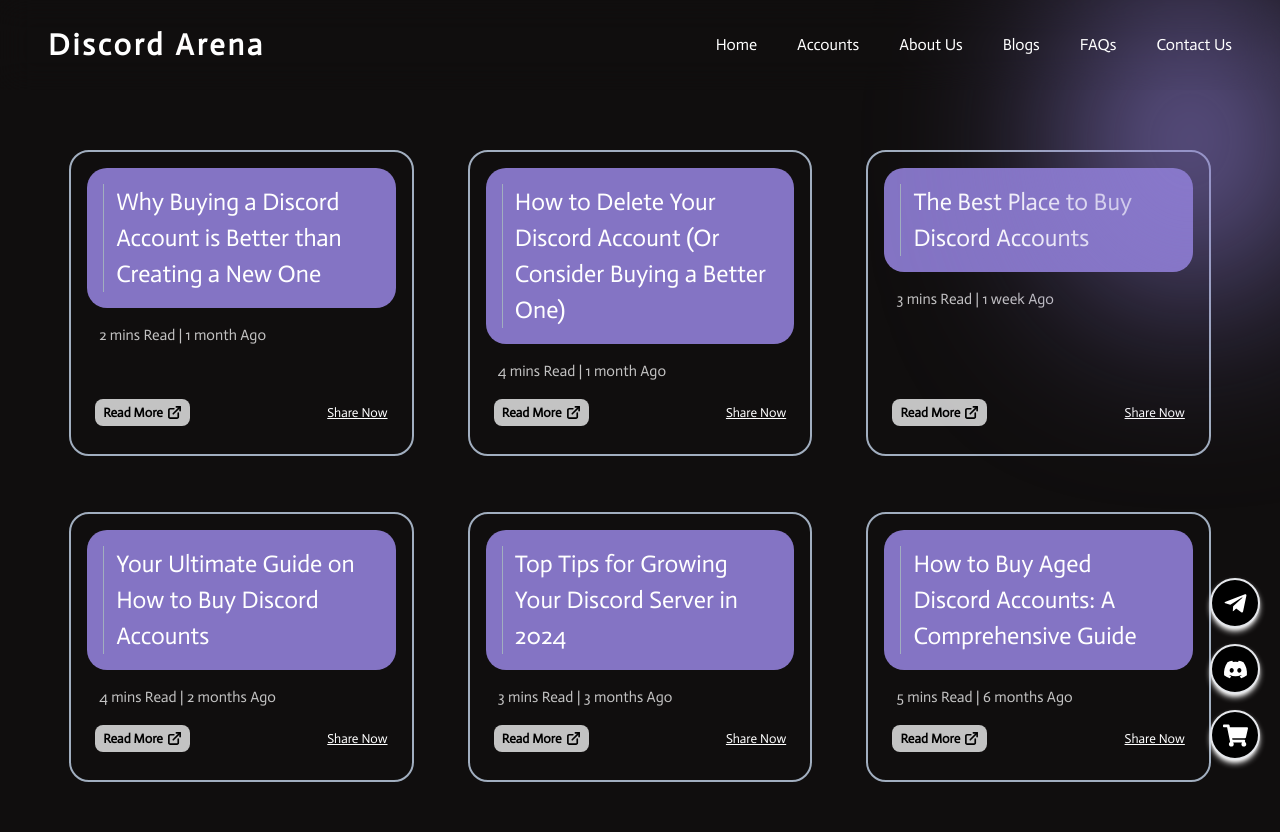
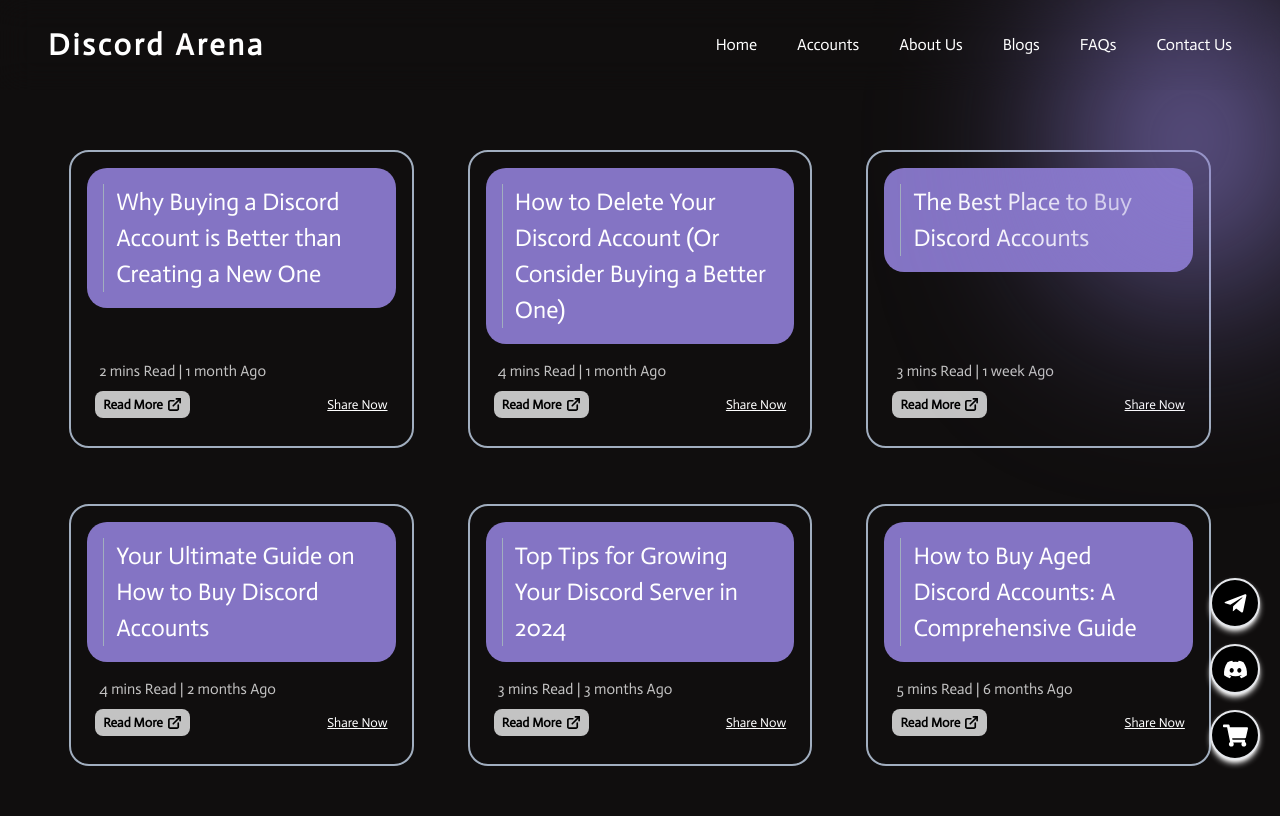
Before and after one commit to enggsatyamraj/CSET301_Assignment, a Next.js app: page /blogs in a window 1280 px wide. Built offline with nearby package versions, Linux system fonts and the light colour scheme.

Commit message:
soe mondf dkas

```diff
--- a/src/components/BlogsCard.jsx
+++ b/src/components/BlogsCard.jsx
@@ -38,9 +38,10 @@ const BlogsCard = ({ heading, time, linkurl }) => {
             {heading}
           </div>
         </div>
-        <p className="px-3 text-[15px] font-[450] mt-4 opacity-75">{time}</p>
       </div>
 
+      <div>
+        <p className="px-3 text-[15px] font-[450] opacity-75 mb-2">{time}</p>
         <div className="flex items-center justify-between px-2 pb-3">
           <div>
             <button
@@ -51,7 +52,11 @@ const BlogsCard = ({ heading, time, linkurl }) => {
               className="flex gap-1 items-center font-semibold text-black bg-[#c3c3c3] rounded-lg px-2 py-1"
             >
               <span className="text-[13px]">Read More</span>
-            <Image className="w-[15px]" src={rightbutton} alt="right button" />
+              <Image
+                className="w-[15px]"
+                src={rightbutton}
+                alt="right button"
+              />
             </button>
           </div>
           <button
@@ -60,6 +65,7 @@ const BlogsCard = ({ heading, time, linkurl }) => {
           >
             Share Now
           </button>
+        </div>
       </div>
       <Popup open={open} closeOnDocumentClick onClose={closeModal}>
         <div className=" text-white rounded p-4 h-[200px] flex items-center justify-center aspect-square backdrop-blur-lg shadow-lg">
```
Lines whose indentation alone changed are shown as unchanged.
